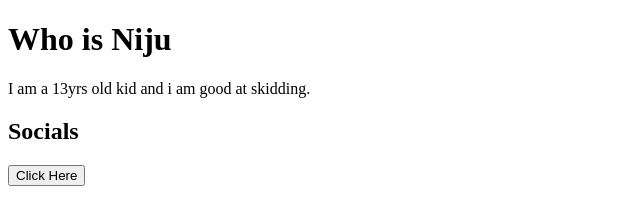
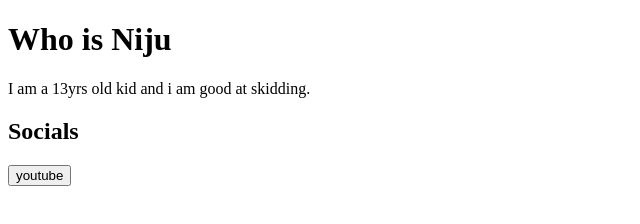
Before and after one commit to ItsNiju/Niju, a plain HTML site: page index.html in a window 1280 px wide. Shown: the full height of the page, 0-640 px from the left. Drawn offline with Linux system fonts and the light colour scheme.

Commit message:
Update index.html

```diff
--- a/index.html
+++ b/index.html
@@ -5,8 +5,8 @@
 <h1>Who is Niju</h1>
 <p>I am a 13yrs old kid and i am good at skidding.</p>
 <h2>Socials</h2>
-<button onclick="window.location.href='https://w3docs.com';">
-      Click Here
-
+<button onclick="window.location.href='https://www.youtube.com/channel/UCNUusk32mxAyHbPjKpMeElg';">
+      youtube
+</button>
 </body>
 </html>
```
